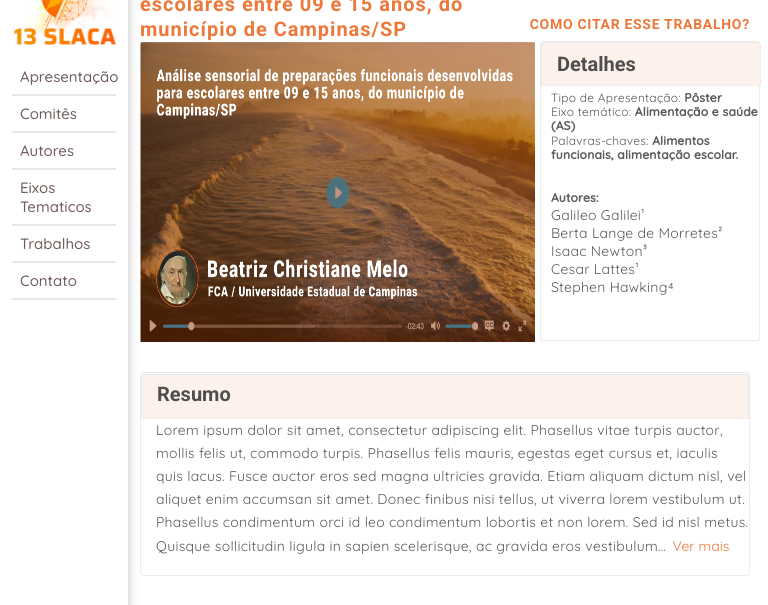
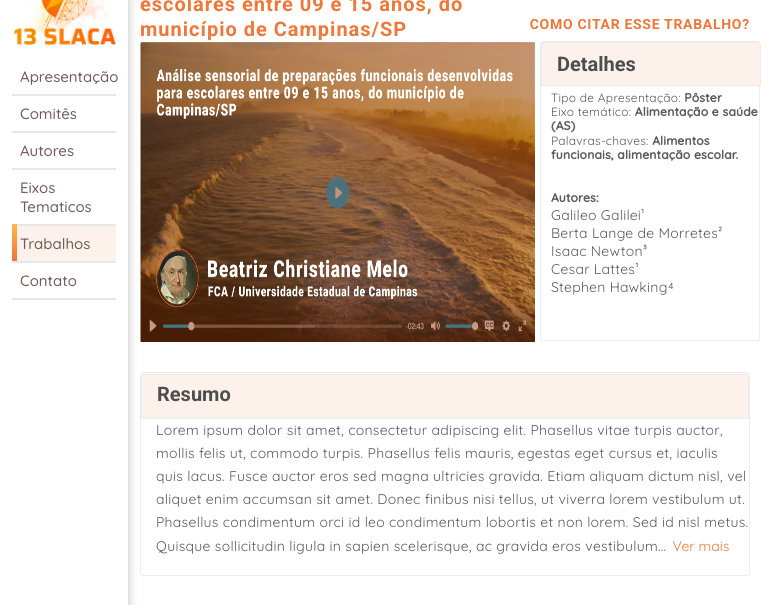
Before and after one commit to paulinhovs/Chuva-Inc---Teste, a plain HTML site: page index.html in a window 768 px wide. Shown: the part 183-788 px from the top of the page. Drawn offline with nearby package versions, Linux system fonts and the light colour scheme.

Commit message:
Adição de item faltante (Menu ativado)

```diff
--- a/index.html
+++ b/index.html
@@ -54,7 +54,8 @@
             <div style="height: 2px; background-color: #e7e7e7; width: 100%; margin: 0px;"></div>
             <div class="p-2 bd-highlight" style="font-family: 'Quicksand', Arial, Helvetica, sans-serif; font-style: normal; font-weight: 500; font-size: 15px; line-height: 19px; color: #725c5c;">Eixos Tematicos</div>
             <div style="height: 2px; background-color: #e7e7e7; width: 100%; margin: 0px;"></div>
-            <div class="p-2 bd-highlight" style="font-family: 'Quicksand', Arial, Helvetica, sans-serif; font-style: normal; font-weight: 500; font-size: 15px; line-height: 19px; color: #725c5c;">Trabalhos</div>
+            <div id="menu-ativado"></div>
+            <div class="p-2 bd-highlight" style="background-color: #FDF1EB; font-family: 'Quicksand', Arial, Helvetica, sans-serif; font-style: normal; font-weight: 500; font-size: 15px; line-height: 19px; color: #725c5c;">Trabalhos</div>
             <div style="height: 2px; background-color: #e7e7e7; width: 100%; margin: 0px;"></div>
             <div class="p-2 bd-highlight" style="font-family: 'Quicksand', Arial, Helvetica, sans-serif; font-style: normal; font-weight: 500; font-size: 15px; line-height: 19px; color: #725c5c;">Contato</div>
             <div style="height: 2px; background-color: #e7e7e7; width: 100%; margin: 0px;"></div>
--- a/style.css
+++ b/style.css
@@ -239,6 +239,14 @@
 .main-linha2 {
     display: flex;
     flex-direction: row;
+}
+
+#menu-ativado {
+    position: absolute;
+    margin-top: 150px;
+    height: 33px;
+    width: 5px;
+    background: linear-gradient(180deg, #FFB455 0%, #ED7839 100%);
 }
 
 #banner {
@@ -1679,4 +1687,9 @@ footer {
         width: 90%;
     }
 
-}
+    #menu-ativado {
+        margin-top: 165px;
+        height: 37px;
+    }
+
+}
```
